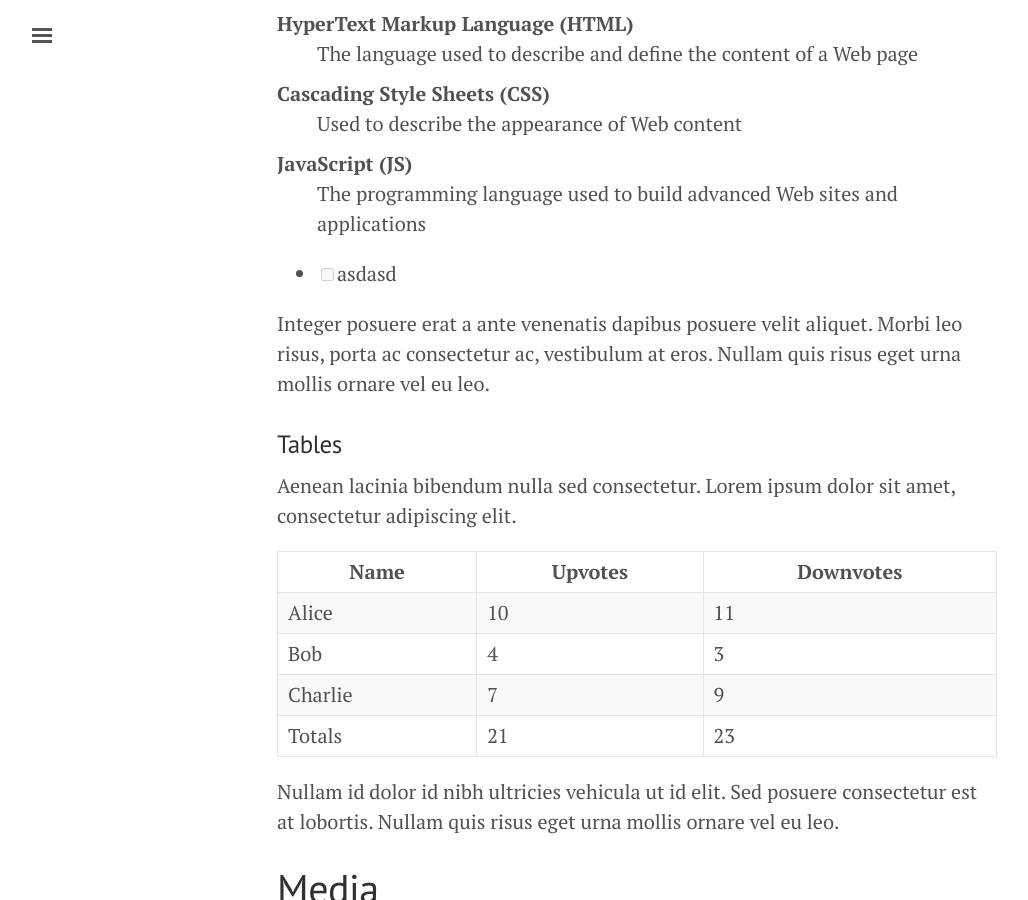
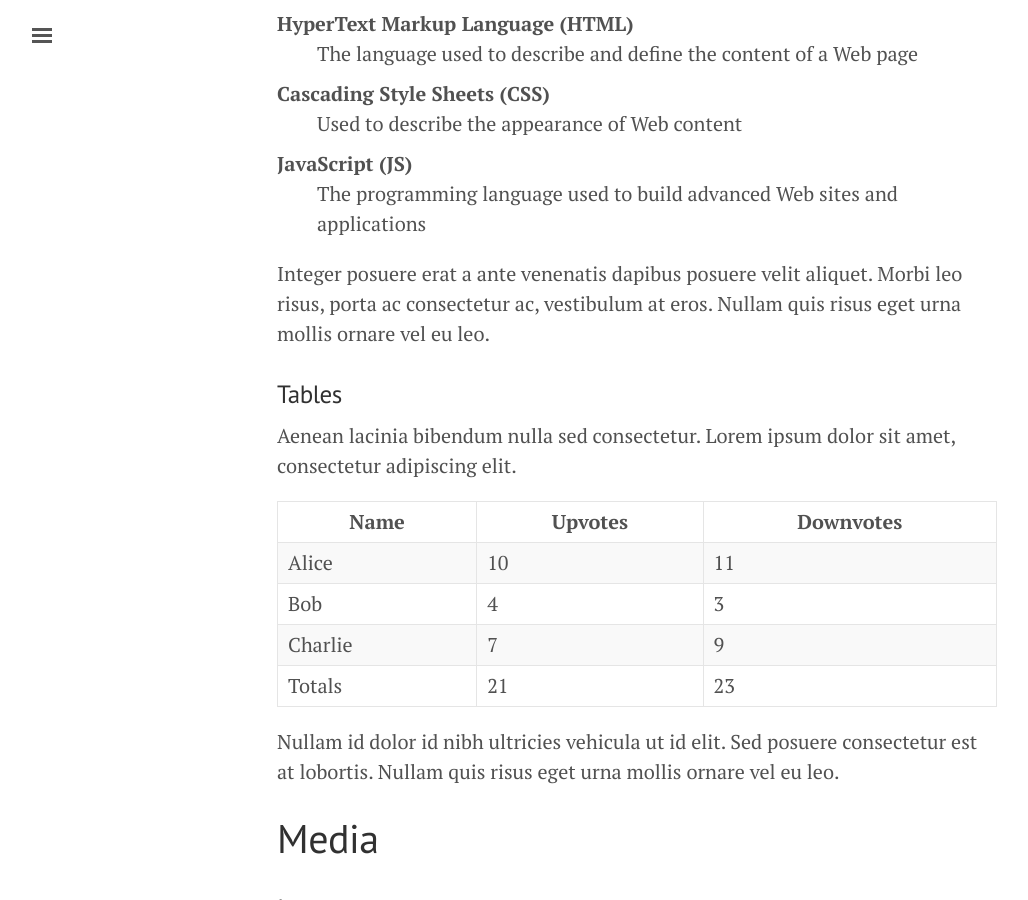
Before and after one commit to diesire/alone, a Jekyll site: the page built from _posts/2014-01-01-example-content.md, in a window 1280 px wide and 900 px high, scrolled down 2793 px. Shown: the whole window, without its empty margins (3-1031 px from the left). Built offline with Jekyll 4.4.1, drawn with Linux system fonts in a browser that asks for light colours.

Commit message:
Delete typo

```diff
--- a/_posts/2014-01-01-example-content.md
+++ b/_posts/2014-01-01-example-content.md
@@ -87,8 +87,6 @@ Cras mattis consectetur purus sit amet fermentum. Sed posuere consectetur est at
   <dt>JavaScript (JS)</dt>
   <dd>The programming language used to build advanced Web sites and applications</dd>
 </dl>
-
-- [ ] asdasd
 
 Integer posuere erat a ante venenatis dapibus posuere velit aliquet. Morbi leo risus, porta ac consectetur ac, vestibulum at eros. Nullam quis risus eget urna mollis ornare vel eu leo.
 
```
